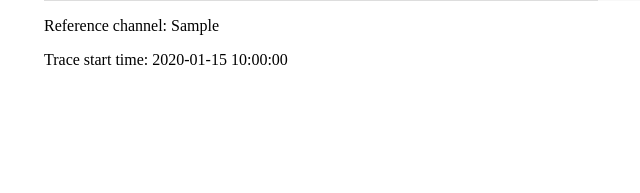
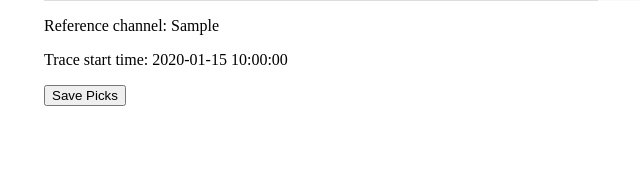
Before and after one commit to jacksonfellows/seismic_dataset_viewer, a Flask app: template templates/index.html in a window 1280 px wide. Shown: the part 607-800 px from the top of the page, without its empty margins (628-1268 px from the left). Run offline with Flask 3, Linux system fonts and the light colour scheme; the template is opened without the code that fills it: most values are stand-ins (such as "Sample title", 1, 10 or a date in 2020).

Commit message:
Get ready to save picks.

```diff
--- a/server.py
+++ b/server.py
@@ -35,3 +35,9 @@ def index():
                 "trace_start_time": event_m["trace_start_time"]
             }
     return flask.render_template("home.html", event_info=event_info)
+
+@app.route("/save_picks/<event_id>", methods=["POST"])
+def save_picks(event_id):
+    save_info = flask.request.json
+    print(f"{save_info=}")
+    return {}                   # Need to return a non-None response.
--- a/static/main.js
+++ b/static/main.js
@@ -41,6 +41,13 @@ let resetScalePlugin = {
 };
 
 let picks = {};
+
+function savePicks() {
+	let client = new XMLHttpRequest();
+	client.open("POST", `/save_picks/${CC.event_id}`, true);
+	client.setRequestHeader("Content-Type", "application/json");
+	client.send(JSON.stringify({picks: picks}));
+}
 
 function drawPick(u, pickX, strokeStyle) {
 	let minYPos = u.valToPos(u.scales.y.min, "y", true);
--- a/templates/index.html
+++ b/templates/index.html
@@ -33,6 +33,7 @@
     <div id="info">
       <p>Reference channel: {{ client_config["reference_channel"] }}</p>
       <p>Trace start time: {{ client_config["trace_start_time"] }}</p>
+      <button onclick="savePicks()">Save Picks</button>
     </div>
   </div>
 </body>
```
